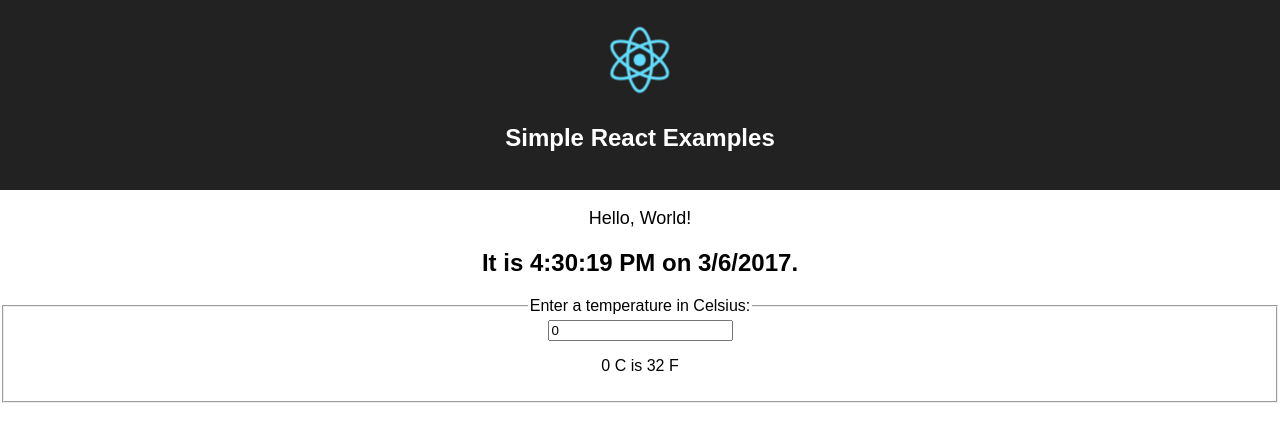
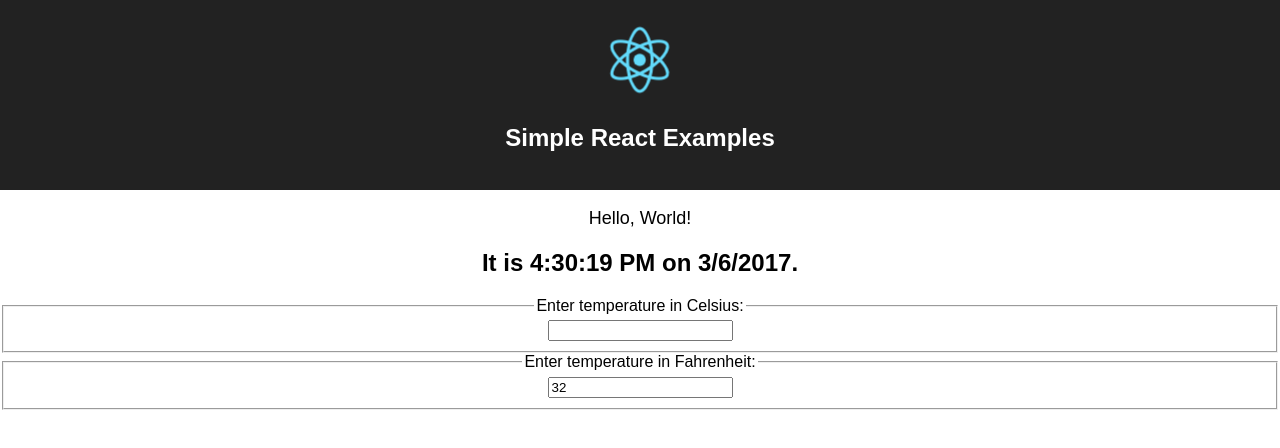
Before and after one commit to KristopherWagner/laughing-fortnight, a React (Create React App) app in the folder React/examples/: page / in a window 1280 px wide. Shown: the top 448 px of the page. Built offline with nearby package versions, Linux system fonts and the light colour scheme.

Commit message:
Convert Temperature both ways

```diff
--- a/React/examples/src/Temp.js
+++ b/React/examples/src/Temp.js
@@ -1,36 +1,102 @@
 import React, { Component } from 'react';
 
-function CelsiusToFahrenheit(props) {
-    let c = props.temp;
-    if (Number.isNaN(c)) {
-      c = 0;
-    }
-    const f = Math.round((1000 * (c * 1.8 + 32)) / 1000);
-    return <p>{c} C is {f} F</p>
+const scaleNames = {
+  c: 'Celsius',
+  f: 'Fahrenheit'
+};
+
+function toFahrenheit(c) {
+  return (c * 9 / 5) + 32;
 }
 
+function toCelsius(f) {
+  return (f - 32) * 5 / 9;
+}
+
+// value is the temperature
+// scale is c for Celsius or f for Fahrenheit
+function convert(value, scale) {
+  let input = parseFloat(value);
+
+  if(Number.isNaN(input)) {
+    input = 0;
+  }
+
+  let output = 0;
+
+  if(scale === 'c') {
+    output = toFahrenheit(input);
+  } else {
+    output = toCelsius(input);
+  }
+
+  // round to 1 decimal point
+  output = Math.round(output * 10) / 10;
+
+  return output.toString();
+}
+
+// Class that displays the text box
+// and grabs the user input
+class TempInput extends React.Component {
+  constructor(props) {
+    super(props);
+    this.handleChange = this.handleChange.bind(this);
+  }
+
+  handleChange(e) {
+    this.props.onChange(e.target.value);
+  }
+
+  render() {
+    const value = this.props.value;
+    const scale = this.props.scale;
+    return (
+      <fieldset>
+        <legend>Enter temperature in {scaleNames[scale]}:</legend>
+        <input value={value}
+               onChange={this.handleChange} />
+      </fieldset>
+    );
+  }
+}
+
+// main class
 export default class Temp extends Component {
   constructor(props) {
     super(props);
-    this.handleChange = this.handleChange.bind(this);
-    this.state = {temp: 0};
+
+    this.handleCelsiusChange = this.handleCelsiusChange.bind(this);
+    this.handleFahrenheitChange = this.handleFahrenheitChange.bind(this);
+
+    this.state = {value: '', scale: 'c'};
   }
 
-  handleChange(e) {
-    this.setState({temp: e.target.value});
+  handleCelsiusChange(value) {
+    this.setState({scale: 'c', value});
+  }
+
+  handleFahrenheitChange(value) {
+    this.setState({scale: 'f', value});
   }
 
   render() {
-    const temp = this.state.temp;
+    const scale = this.state.scale;
+    const value = this.state.value;
+    const celsius = scale === 'f' ? convert(value, 'f') : value;
+    const fahrenheit = scale === 'c' ? convert(value, 'c') : value;
+
     return (
-        <fieldset>
-          <legend>Enter a temperature in Celsius:</legend>
-          <input
-            value={temp}
-            onChange={this.handleChange} />
-          <CelsiusToFahrenheit
-            temp={parseFloat(temp)} />
-        </fieldset>
-      );
+      <div>
+        <TempInput
+          scale="c"
+          value={celsius}
+          onChange={this.handleCelsiusChange} />
+        <TempInput
+          scale="f"
+          value={fahrenheit}
+          onChange={this.handleFahrenheitChange} />
+      </div>
+    );
   }
 }
```
